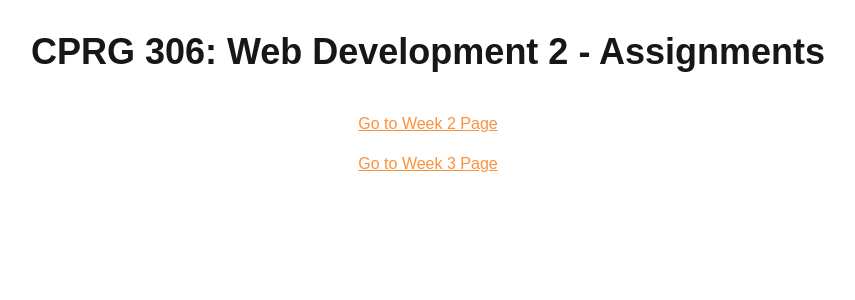
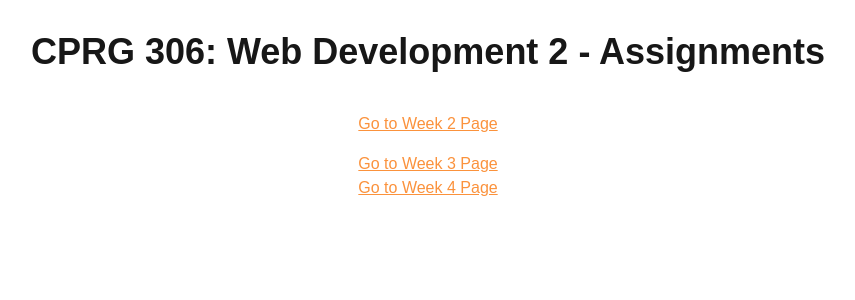
Before and after one commit to parsa-j42/cprg306-assignments, a Next.js app: page / in a window 1280 px wide. Shown: the top 300 px of the page, without its empty margins (212-1067 px from the left). Built offline with nearby package versions, Linux system fonts and the light colour scheme.

Commit message:
Initialize Week-4 Assignment

```diff
--- a/app/page.tsx
+++ b/app/page.tsx
@@ -10,6 +10,9 @@ export default function Home() {
             <Link id="week-3" href="/week-3" className="text-orange-400 hover:text-red-400">
                 Go to Week 3 Page
             </Link>
+            <Link id="week-4" href="/week-4" className="text-orange-400 hover:text-red-400">
+                Go to Week 4 Page
+            </Link>
         </main>
     );
 }
--- /dev/null
+++ b/app/week-4/new-item.tsx
@@ -0,0 +1,10 @@
+"use client";
+
+import React from 'react';
+
+export default function NewList() {
+    return (
+        <>
+        </>
+    );
+}
--- /dev/null
+++ b/app/week-4/page.tsx
@@ -0,0 +1,9 @@
+import React from 'react';
+import NewItem from './new-item';
+export default function Page() {
+    return (
+        <>
+            <NewItem/>
+        </>
+    );
+}
```
